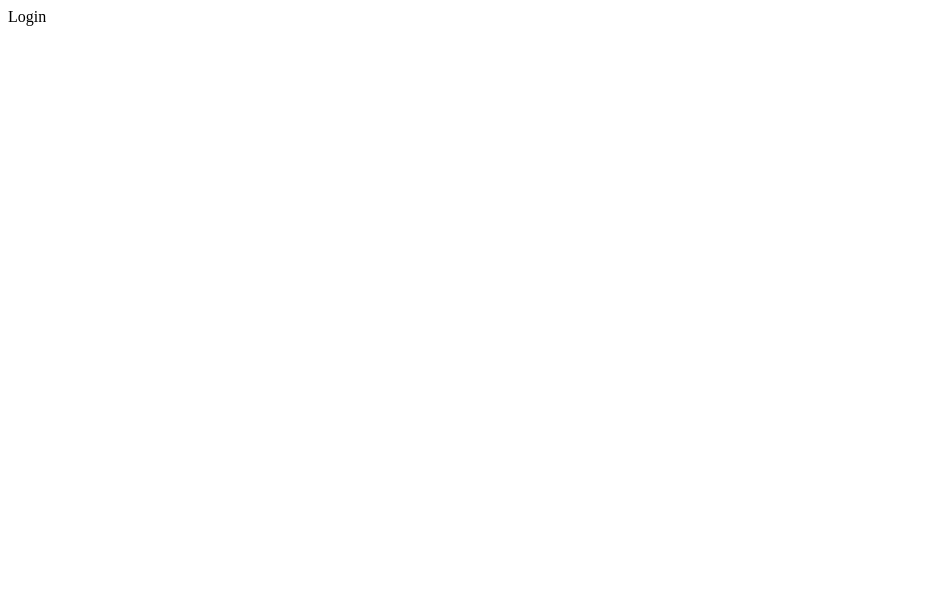
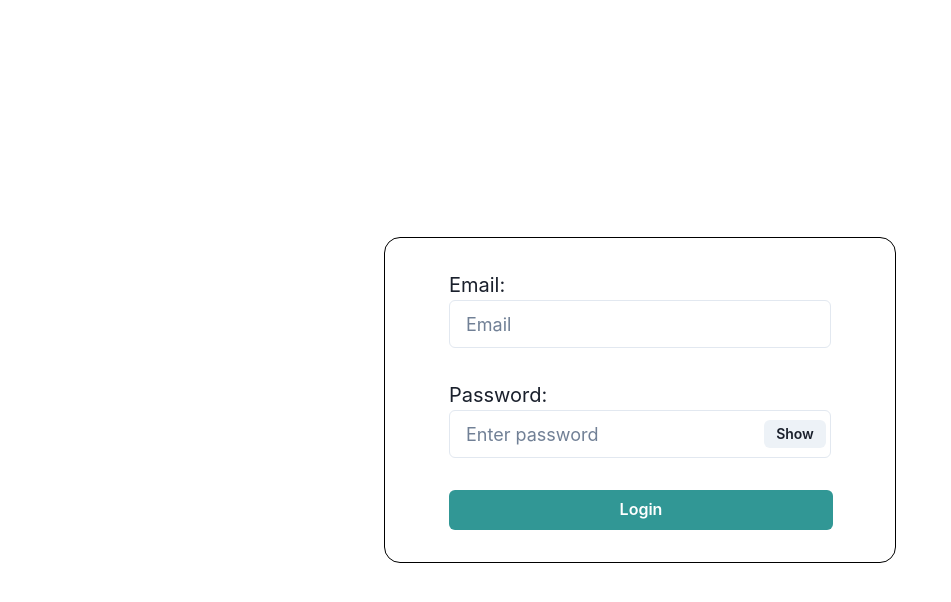
Before and after one commit to carlosaflach/teste-dynamox, a React (Create React App) app: page /login in a window 1280 px wide. Shown: the top 602 px of the page, without its empty margins (0-951 px from the left). Built offline with nearby package versions, Linux system fonts and the light colour scheme.

Commit message:
feat: Implements part of login page, also configure redux toolkit.

```diff
--- a/package.json
+++ b/package.json
@@ -3,11 +3,17 @@
   "version": "0.1.0",
   "private": true,
   "dependencies": {
+    "@chakra-ui/react": "^2.3.4",
+    "@emotion/react": "^11.10.4",
+    "@emotion/styled": "^11.10.4",
+    "@reduxjs/toolkit": "^1.8.5",
     "@testing-library/jest-dom": "^5.16.5",
     "@testing-library/react": "^13.4.0",
     "@testing-library/user-event": "^13.5.0",
+    "framer-motion": "^7.4.0",
     "react": "^18.2.0",
     "react-dom": "^18.2.0",
+    "react-redux": "^8.0.4",
     "react-router-dom": "^6.4.1",
     "react-scripts": "5.0.1",
     "web-vitals": "^2.1.4"
--- a/src/Pages/Login.jsx
+++ b/src/Pages/Login.jsx
@@ -1,9 +1,88 @@
-import React from 'react'
+import React, { useEffect, useState } from 'react';
+import {
+  Button, Input, InputGroup, InputRightElement,
+} from '@chakra-ui/react';
+
+// import { useDispatch } from 'react-redux';
+import styles from '../styles/login.module.css';
+// import { setLogin } from '../Redux/Slices/login';
 
 export default function Login() {
+  const [email, setEmail] = useState('');
+  const [password, setPassword] = useState('');
+  const [enableButton, setEnableButton] = useState(false);
+  // const [loading, setLoading] = useState(false);
+  // const [isLogged, setIsLogged] = useState(false);
+  const [failedTryLogin, setFailedTryLogin] = useState(false);
+  const [show, setShow] = useState(false);
+  const handleClick = () => setShow(!show);
+  // const dispatch = useDispatch();
+
+  useEffect(() => {
+    const regexEmail = /^[^\s@]+@[^\s@]+\.[^\s@]+$/;
+    const mailValidator = regexEmail.test(email);
+    const passMinLength = 6;
+    const passValid = password.length >= passMinLength;
+    const isValid = mailValidator && passValid;
+    setEnableButton(isValid);
+    setFailedTryLogin(false);
+  }, [email, password]);
+
+
+
   return (
-    <div>
-      Login
+    <div className={styles.loginPage}>
+      <form className={styles.loginContent}>
+        <div>
+          <label htmlFor="email">
+            Email:
+            <Input
+              id="email"
+              placeholder="Email"
+              size="lg"
+              value={email}
+              onChange={(e) => { setEmail(e.target.value); }}
+            />
+          </label>
+        </div>
+        <div>
+          <label htmlFor="password">
+            Password:
+            <InputGroup size="lg">
+              <Input
+                pr="4.5rem"
+                type={show ? 'text' : 'password'}
+                placeholder="Enter password"
+                value={password}
+                onChange={(e) => { setPassword(e.target.value); }}
+              />
+              <InputRightElement width="4.5rem">
+                <Button h="1.75rem" size="sm" onClick={handleClick}>
+                  {show ? 'Hide' : 'Show'}
+                </Button>
+              </InputRightElement>
+            </InputGroup>
+          </label>
+        </div>
+        <div>
+          <Button
+            colorScheme="teal"
+            size="md"
+            disabled={!enableButton}
+
+            width="sm"
+          >
+            Login
+          </Button>
+          { failedTryLogin ? (
+            <p
+              data-testid="common_login__element-invalid-email"
+            >
+              Usuário não encontrado
+            </p>
+          ) : null}
+        </div>
+      </form>
     </div>
-  )
+  );
 }
--- /dev/null
+++ b/src/Redux/Slices/login.js
@@ -0,0 +1,36 @@
+/* eslint-disable no-param-reassign */
+import { createSlice } from '@reduxjs/toolkit';
+
+const initialState = {
+  email: '',
+  userName: '',
+};
+
+export const loginSlice = createSlice({
+  name: 'login',
+  initialState,
+  reducers: {
+    setLogin: (state, action) => {
+      state.email = action.payload.email;
+      state.userName = action.payload.password;
+    },
+    // increment: (state) => {
+    //   // Redux Toolkit allows us to write "mutating" logic in reducers. It
+    //   // doesn't actually mutate the state because it uses the Immer library,
+    //   // which detects changes to a "draft state" and produces a brand new
+    //   // immutable state based off those changes
+    //   state.value += 1;
+    // },
+    // decrement: (state) => {
+    //   state.value -= 1;
+    // },
+    // incrementByAmount: (state, action) => {
+    //   state.value += action.payload;
+    // },
+  },
+});
+
+// Action creators are generated for each case reducer function
+export const { setLogin } = loginSlice.actions;
+
+export default loginSlice.reducer;
--- /dev/null
+++ b/src/Redux/store.js
@@ -0,0 +1,10 @@
+import { configureStore } from '@reduxjs/toolkit';
+import loginReducer from './Slices/login';
+
+const store = configureStore({
+  reducer: {
+    login: loginReducer,
+  },
+});
+
+export default store;
--- a/src/index.js
+++ b/src/index.js
@@ -3,13 +3,20 @@ import ReactDOM from 'react-dom/client';
 import App from './App';
 import reportWebVitals from './reportWebVitals';
 import { BrowserRouter } from 'react-router-dom';
+import { ChakraProvider } from '@chakra-ui/react'
+import { Provider } from 'react-redux';
+import store from './Redux/store';
 
 const root = ReactDOM.createRoot(document.getElementById('root'));
 root.render(
   <React.StrictMode>
-    <BrowserRouter>
-      <App />
-    </BrowserRouter>
+    <Provider store={store} >
+      <BrowserRouter>
+        <ChakraProvider>
+          <App />
+        </ChakraProvider>
+      </BrowserRouter>
+    </Provider>
   </React.StrictMode>
 );
 
--- /dev/null
+++ b/src/styles/app.css
@@ -0,0 +1,9 @@
+* {
+  padding: 0;
+  margin: 0;
+  box-sizing: border-box;
+}
+
+html {
+  font-size: 10px;
+}
--- /dev/null
+++ b/src/styles/login.module.css
@@ -0,0 +1,21 @@
+.loginPage {
+  align-items: center;
+  display: flex;
+  font-size: 20px;
+  height: 100vh;
+  justify-content: center;
+  /* background-color: #999; */
+}
+
+.loginContent {
+    /* background-color: rgb(234, 241, 239); */
+    display: flex;
+    flex-direction: column;
+    gap: 2rem;
+    border: 1px solid black;
+    display: flex;
+    height: fit-content;
+    padding: 2rem 4rem;
+    width: 32rem;
+    border-radius: 1rem;
+}
```
Also changed, not shown: 1 other file (tests, documents, lock files or other folders).
